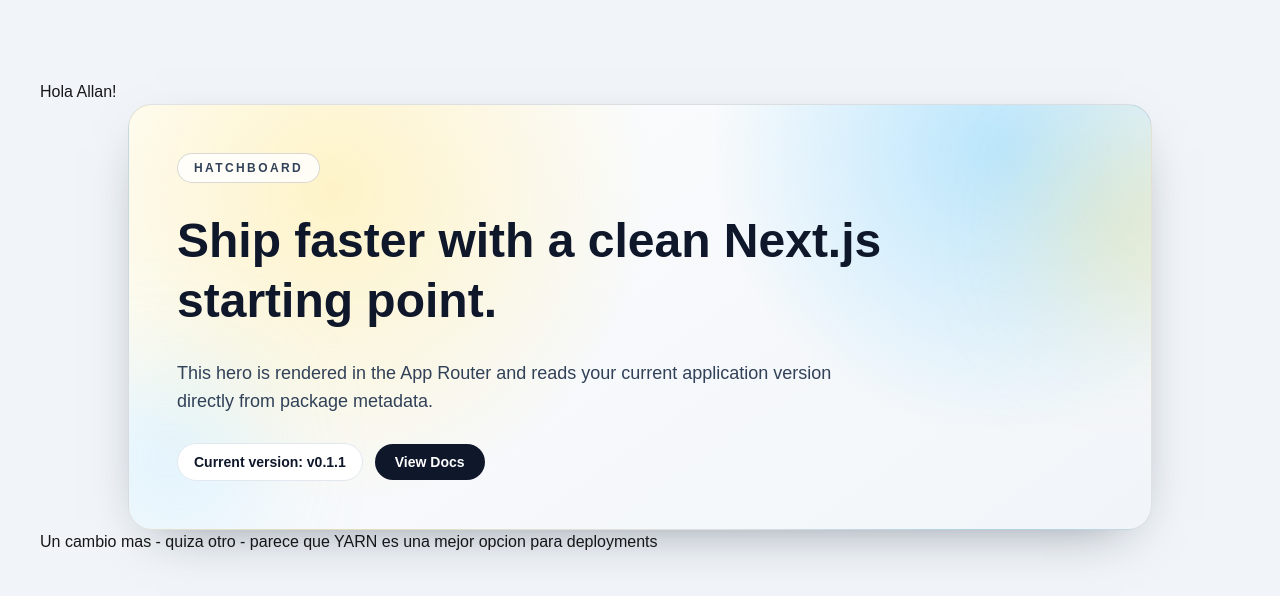
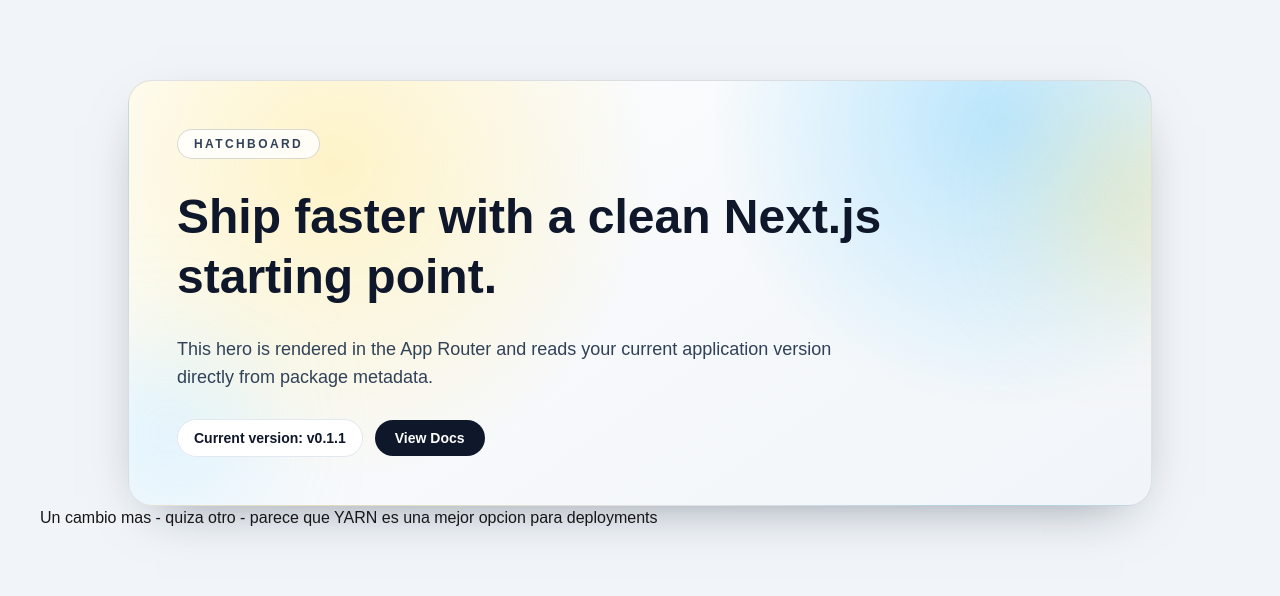
Before and after one commit to aflores/my-next-app, a Next.js app: page / in a window 1280 px wide. Shown: the top 596 px of the page. Built offline with nearby package versions, Linux system fonts and the light colour scheme.

Commit message:
Remove greeting and update deployment note
Removed greeting header and added a note about YARN.

```diff
--- a/app/page.tsx
+++ b/app/page.tsx
@@ -4,8 +4,6 @@
 export default function Home() {
   return (
     <div className="min-h-screen bg-slate-100 px-6 py-16 sm:px-10 sm:py-20">
-
-      <h1>Hola Allan!</h1>
       <main className="mx-auto w-full max-w-5xl">
         <Hero version={packageJson.version} />
       </main>
```
